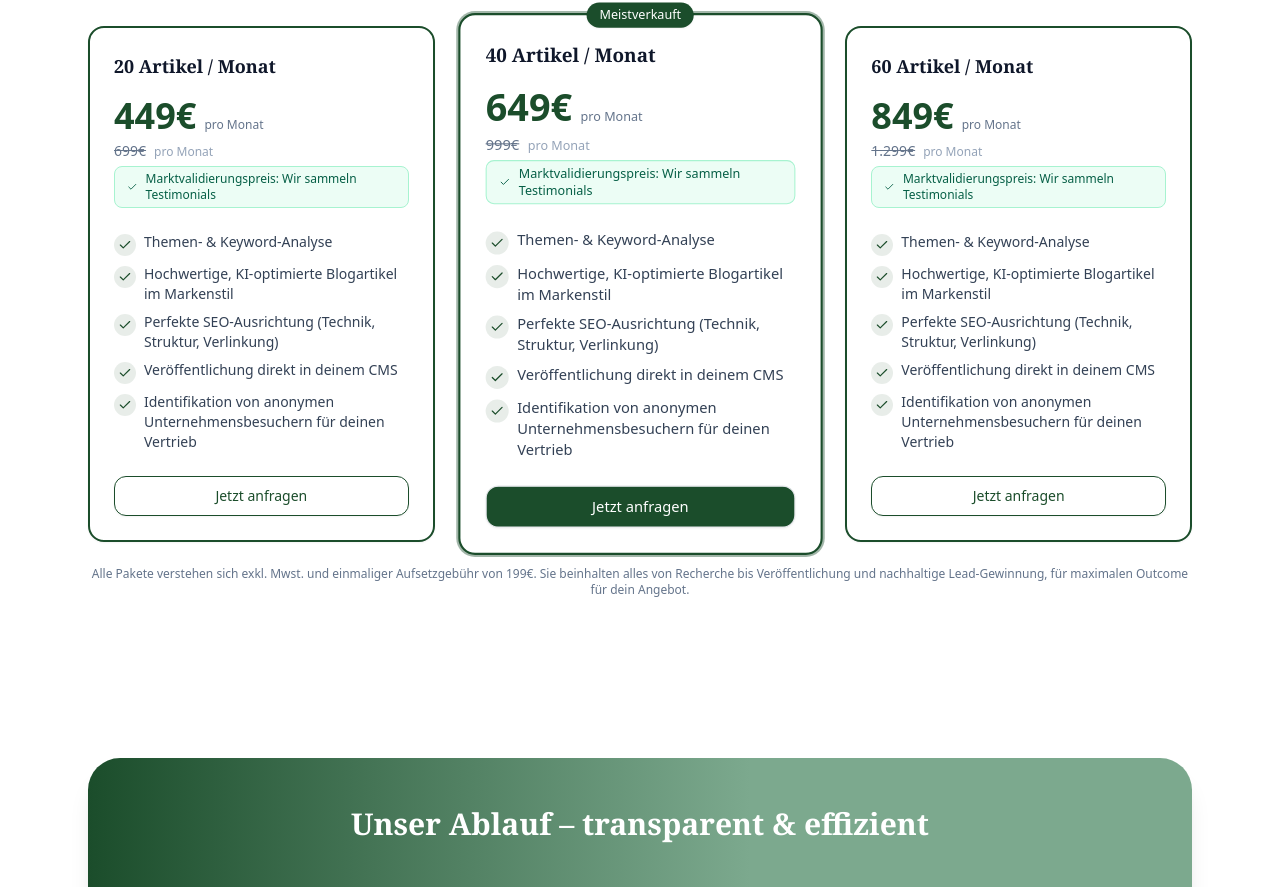
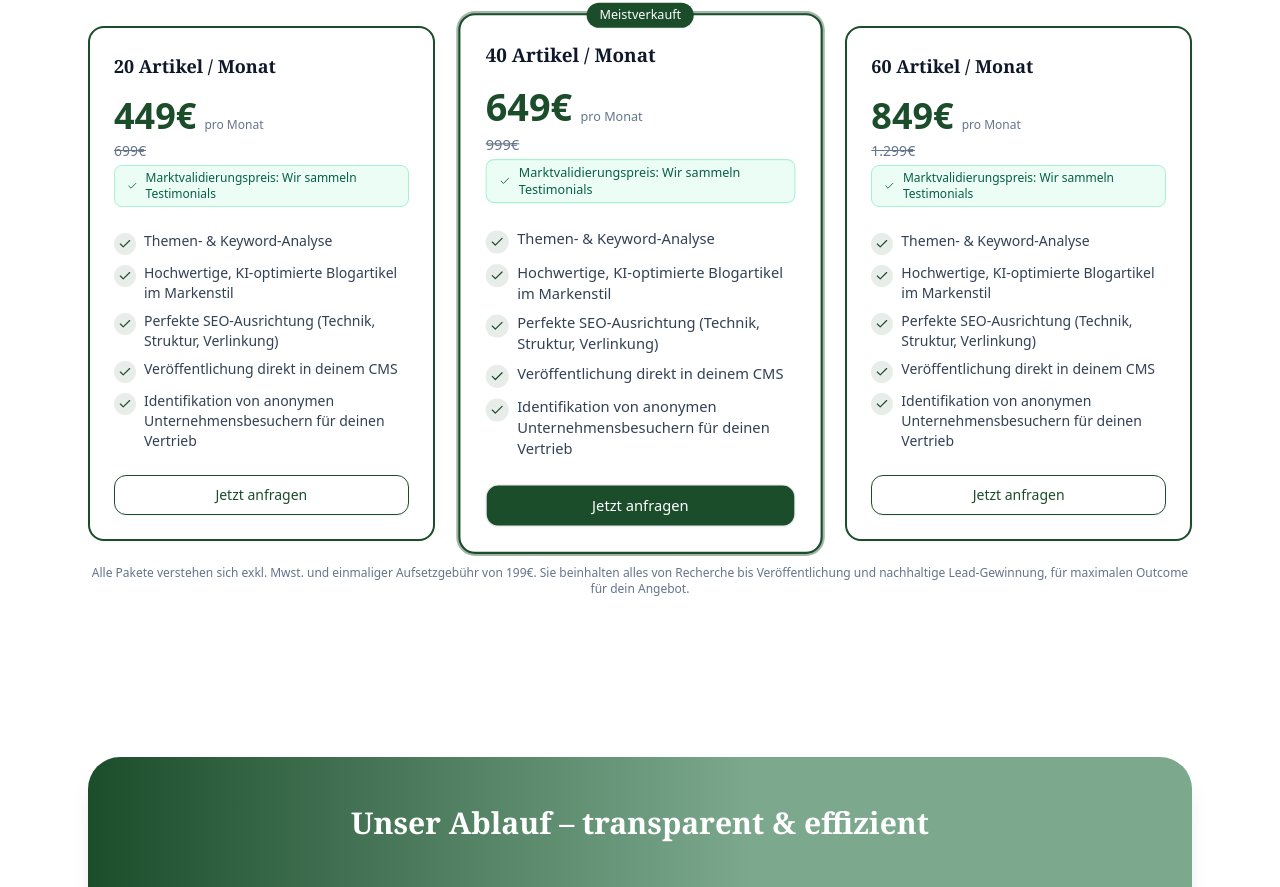
Before and after one commit to lennartnm/findbar_website, a Next.js app: page / in a window 1280 px wide. Shown: the part 3772-4659 px from the top of the page. Built offline with nearby package versions, Linux system fonts and the light colour scheme.

Commit message:
Update page.tsx

```diff
--- a/src/app/page.tsx
+++ b/src/app/page.tsx
@@ -663,7 +663,7 @@ function PreiseSection({ onOpenCalendly }: { onOpenCalendly: () => void }) {
                     >
                       {formatEUR(oldPrice)}€
                     </span>
-                    <span className="mb-0.5 text-xs text-slate-400">pro Monat</span>
+
                   </div>
 
                  {/* Marktvalidierungspreis Badge */}
```
